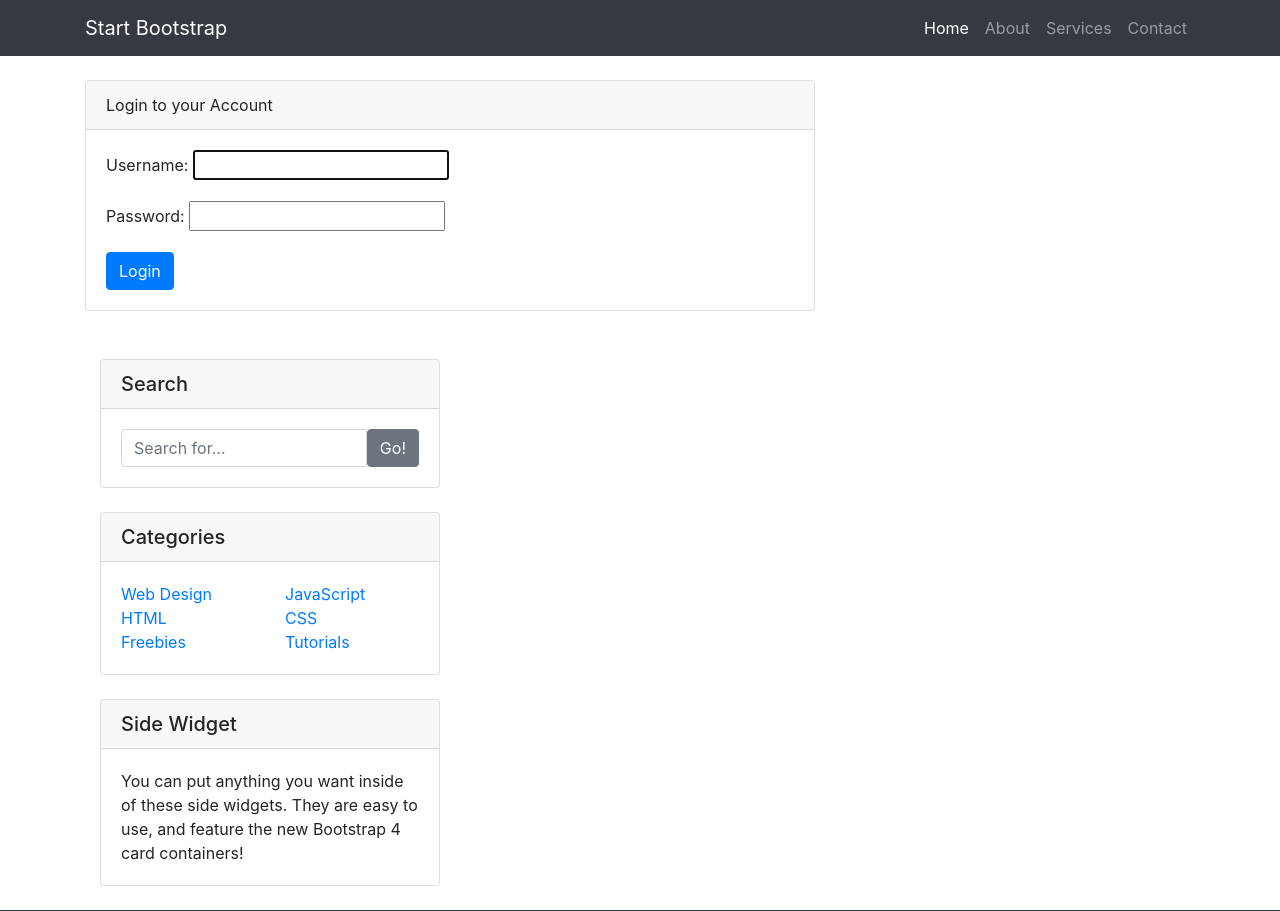
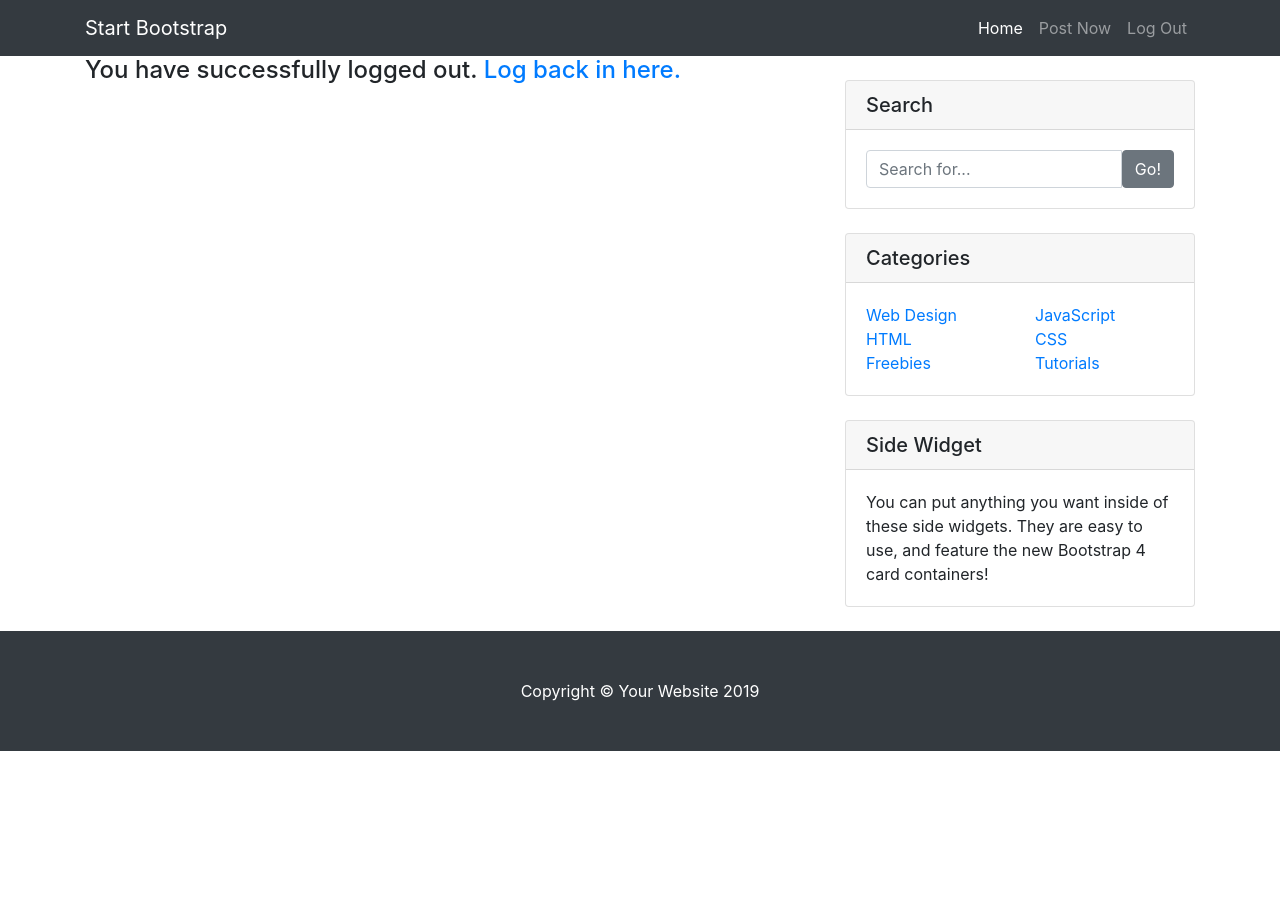
Before and after one commit to xingY97/contractor_django, a Django app: page /users/login/ in a window 1280 px wide. Shown: the top 911 px of the page. After the commit the page ends 751 px from the top, so only its background shows below. Run offline with Django 3.2, Linux system fonts and the light colour scheme; some libraries are stand-ins or nearby versions.

Commit message:
users are able to log out, and then with a link to log back in

```diff
--- a/blog/entries/templates/entries/base.html
+++ b/blog/entries/templates/entries/base.html
@@ -36,13 +36,10 @@
             </a>
           </li>
           <li class="nav-item">
-            <a class="nav-link" href="#">About</a>
+            <a class="nav-link" href="#">Post Now</a>
           </li>
           <li class="nav-item">
-            <a class="nav-link" href="#">Services</a>
-          </li>
-          <li class="nav-item">
-            <a class="nav-link" href="#">Contact</a>
+            <a class="nav-link" href="{% url 'logout' %}">Log Out</a>
           </li>
         </ul>
       </div>
--- a/blog/users/templates/users/login.html
+++ b/blog/users/templates/users/login.html
@@ -3,19 +3,8 @@
 {% block content %}
 <!-- Blog Entries Column -->
 <div class="col-md-8">
-  <div class="card mb-4 mt-4">
-      <div class="card-header">
-     Login to your Account
-    </div>
-    <div class="card-body">
-        <form method="POST">
-            {% csrf_token %}
-            {{form.as_p}}
-            <button type="submit" class="btn btn-primary"> Login</button>
-        </form>
-    </div>
-    </div>
-  </div>
+    <h4> You have successfully logged out. <a href="{% url 'login' %}"> Log back in here.</a></h4>
+
 
 </div>
 {% endblock %}
--- a/blog/users/urls.py
+++ b/blog/users/urls.py
@@ -4,5 +4,6 @@ from django.contrib.auth import views as auth_views
 
 urlpatterns = [
     path('register/', views.register, name = 'register'),
-    path('login/', auth_views.LoginView.as_view(template_name='users/login.html'), name = 'login')
+    path('login/', auth_views.LoginView.as_view(template_name='users/login.html'), name = 'login'),
+    path('logout/', auth_views.LogoutView.as_view(template_name='users/logout.html'), name = 'logout')
 ]
```
Also changed, not shown: blog/users/templates/users/logout.html (added).
